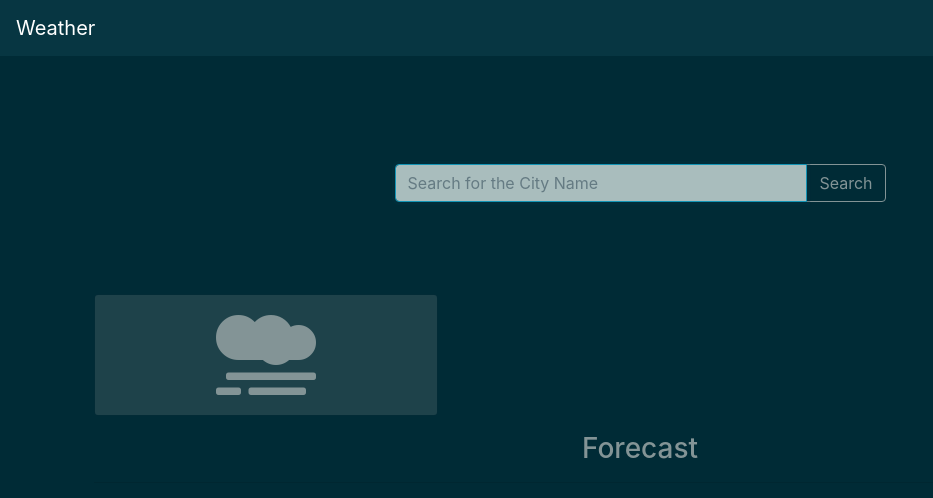
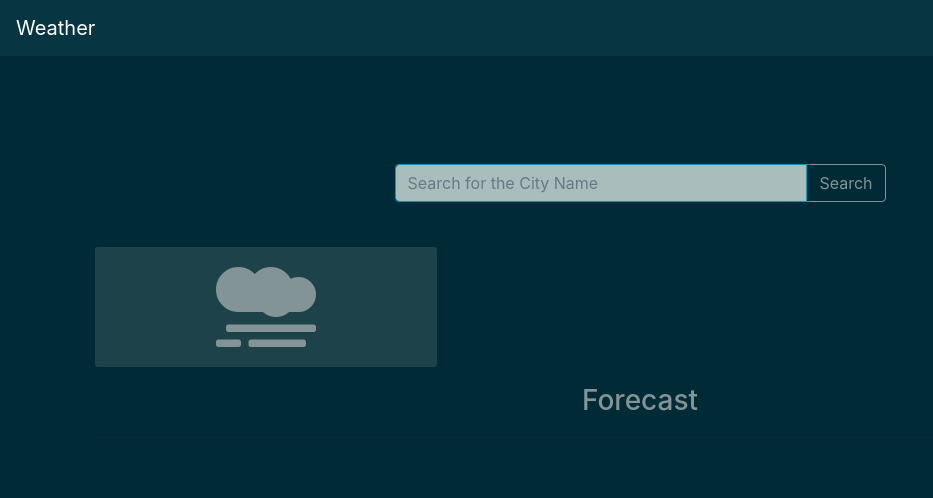
Before and after one commit to isaquielfernandes/react-app-weather, a React (Create React App) app: page / in a window 1280 px wide. Shown: the top 498 px of the page, without its empty margins (0-933 px from the left). Built offline with nearby package versions, Linux system fonts and the light colour scheme.

Commit message:
Update Search.js

```diff
--- a/src/components/Search.js
+++ b/src/components/Search.js
@@ -22,7 +22,7 @@ const Search = () => {
   };
 
   return (
-    <Row className="py-5 mt-3">
+    <Row className="pt-5 mt-3">
       <Col md={{ span: 6, offset: 3 }}>
         <Card.Body className="">
           <Form onSubmit={getWeatherByCityName}>
```
